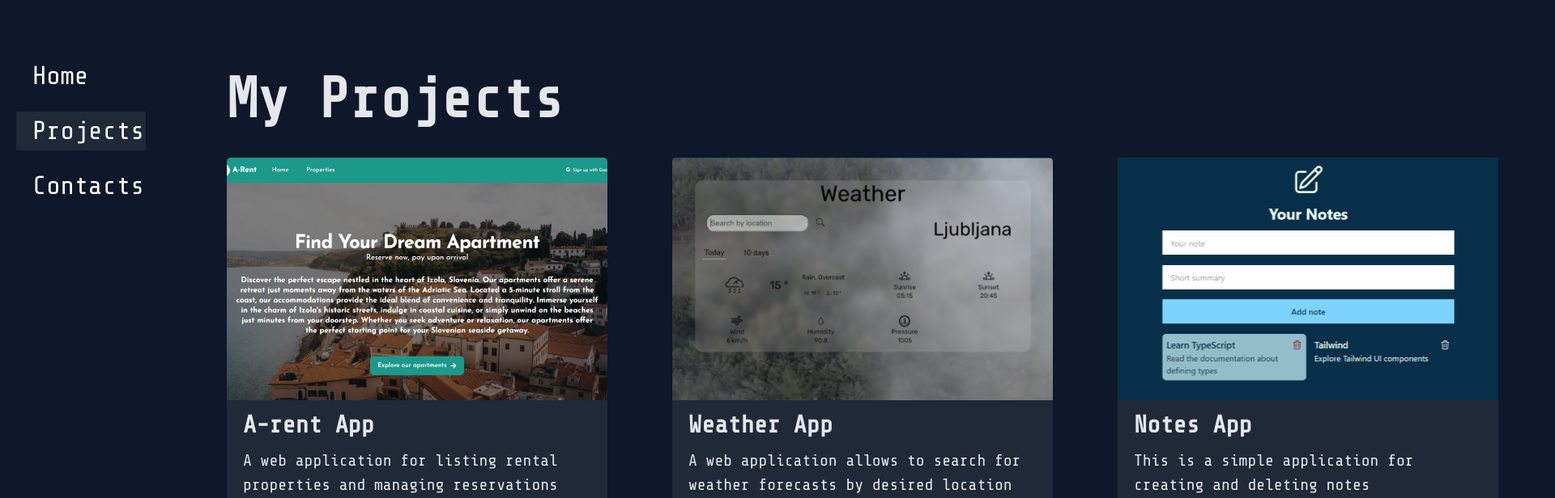
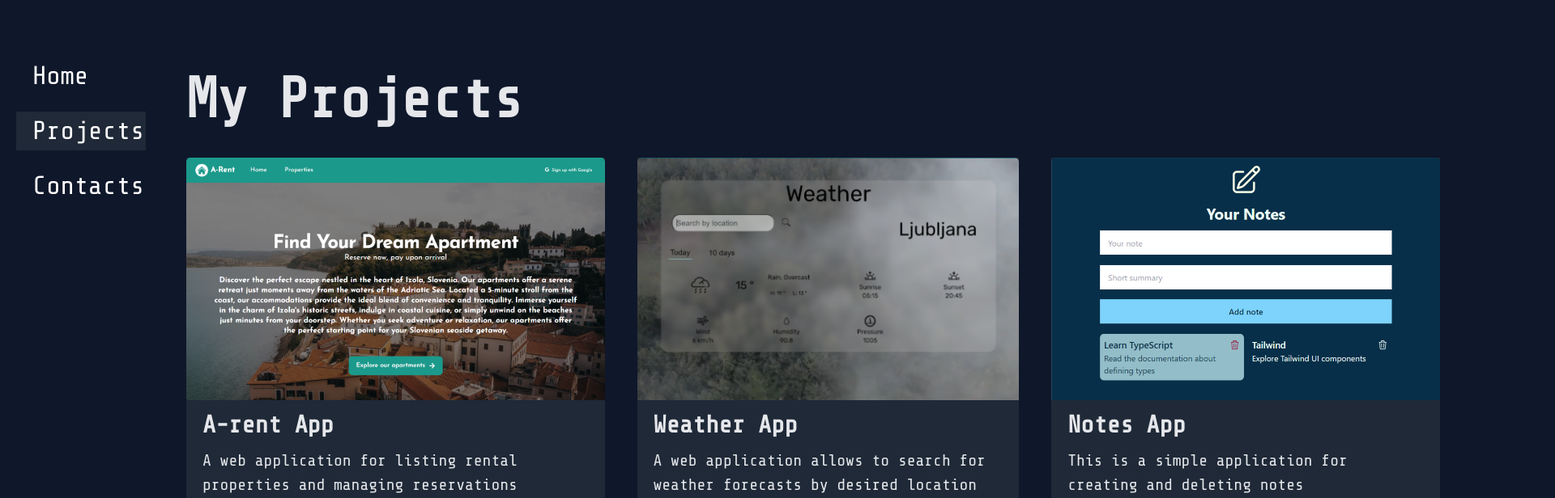
Before and after one commit to LMV5/personal-webpage, a React (Vite) app: page /projects in a window 1280 px wide. Shown: the top 616 px of the page at 81% size, 1920 px wide, since content can reach past the window. Built offline with nearby package versions, Linux system fonts and the light colour scheme.

Commit message:
fix bug in layout

```diff
--- a/src/AppLayout.jsx
+++ b/src/AppLayout.jsx
@@ -4,30 +4,28 @@ import styled from "styled-components";
 import { media } from "./styles/GlobalStyles";
 
 const StyledAppLayout = styled.div`
-  /* background-color: var(--color-blue-900); */
   color: var(--color-grey-100);
   display: grid;
   grid-template-columns: 18rem 1fr;
-  padding: 10rem 2rem 0 2rem;
+  padding-right: 1rem;
   position: relative;
 
   ${media.small`
     display: flex;
     flex-direction: column;
-    padding-top: 3rem;
-    padding-left: 3rem;
+    padding-top: 1rem;
+    padding-left: 1rem;
   `}
 
   ${media.medium`
     grid-template-columns: 10rem 1fr;
-    padding-top: 5rem;
-    padding-left: 2rem;
+    padding-top: 2rem;
+    gap: 1rem;
   `}
 
   ${media.large`
     grid-template-columns: 16rem 1fr;
-    padding-top: 7rem;
-    padding-left: 3rem;
+    padding-top: 3rem;
   `}
 
   ${media.xl`
@@ -39,6 +37,7 @@ const StyledAppLayout = styled.div`
 
 const Main = styled.main`
   max-width: 100%;
+  display: flex;
 `;
 
 function AppLayout() {
--- a/src/components/ProjectCard.jsx
+++ b/src/components/ProjectCard.jsx
@@ -12,16 +12,20 @@ const StyledSection = styled.section`
     transform: scale(1.1);
   }
 
+  ${media.small`
+
+  `}
+
   ${media.medium`
-    max-width: 45rem;
+
   `}
 
   ${media.large`
-    max-width: 50rem;
+
   `}
 
   ${media.xl`
-    width: 47rem;
+
   `}
 `;
 
--- a/src/pages/Contacts.jsx
+++ b/src/pages/Contacts.jsx
@@ -2,16 +2,20 @@ import styled from "styled-components";
 import { media } from "../styles/GlobalStyles";
 
 const StyledContacts = styled.div`
-  margin-left: 10rem;
   font-size: 4rem;
+  margin-left: 2rem;
 
   ${media.small`
     margin-top: 2rem;
-    margin-left: 2rem;
   `}
 
   ${media.medium`
-    margin-left: 2rem;
+    /* margin-left: 2rem; */
+  `}
+
+  ${media.xl`
+    /* padding-top: 2rem; */
+    margin: 0 5rem;
   `}
 `;
 
--- a/src/pages/Home.jsx
+++ b/src/pages/Home.jsx
@@ -17,7 +17,7 @@ import { RiNextjsLine } from "react-icons/ri";
 import { FaGitAlt } from "react-icons/fa";
 
 const StyledHome = styled.div`
-  margin: 0 auto;
+  margin: 0 2rem;
   width: 70vw;
 
   ${media.small`
@@ -26,6 +26,10 @@ const StyledHome = styled.div`
 
   ${media.medium`
     margin: 0 3rem;
+  `}
+
+  ${media.xl`
+    margin: 0 5rem;
   `}
 `;
 
--- a/src/pages/Projects.jsx
+++ b/src/pages/Projects.jsx
@@ -9,22 +9,15 @@ const StyledProjects = styled.div`
   display: flex;
   flex-direction: column;
 
-  ${media.small`
-    margin-top: 2rem;
-    margin-left: 2rem;
-  `}
-
-  ${media.large`
-    margin-left: 0;
+  ${media.xl`
+    margin: 0 5rem;
   `}
 `;
 
 const ProjectsContainer = styled.div`
   display: flex;
-  gap: 8rem;
-  align-items: center;
-  margin: 0 auto;
-  align-items: stretch;
+  gap: 4rem;
+  width: 100%;
 
   ${media.small`
     flex-direction: column;
@@ -33,26 +26,28 @@ const ProjectsContainer = styled.div`
 
   ${media.medium`
     flex-direction: column;
+    gap: 4rem;
+
   `}
 
   ${media.large`
     flex-direction: column;
+    gap: 6rem;
+    margin: 0 2rem;
+
   `}
 
   ${media.xl`
-    margin: 0 10rem;
+    padding-top: 2rem;
   `}
 `;
 
 const Title = styled.h2`
   font-size: 7rem;
-  margin-left: 10rem;
-  margin-bottom: 2rem;
+  /* margin: 0 16rem; */
 
   ${media.small`
     font-size: 2.5rem;
-    margin-left: 2rem;
-    margin-bottom: 2rem;
   `}
 
   ${media.medium`
@@ -61,6 +56,7 @@ const Title = styled.h2`
   `}
 
   ${media.large`
+    font-size: 5rem;
     margin-left: 2rem;
   `}
 `;
--- a/src/styles/GlobalStyles.js
+++ b/src/styles/GlobalStyles.js
@@ -39,6 +39,7 @@ html {
 }
 
 body {
+  /* width: calc(100% - 2rem); */
   background-color: var(--color-blue-900);
   font-family: "Share Tech Mono", sans-serif;
   line-height: 1.5;
```
